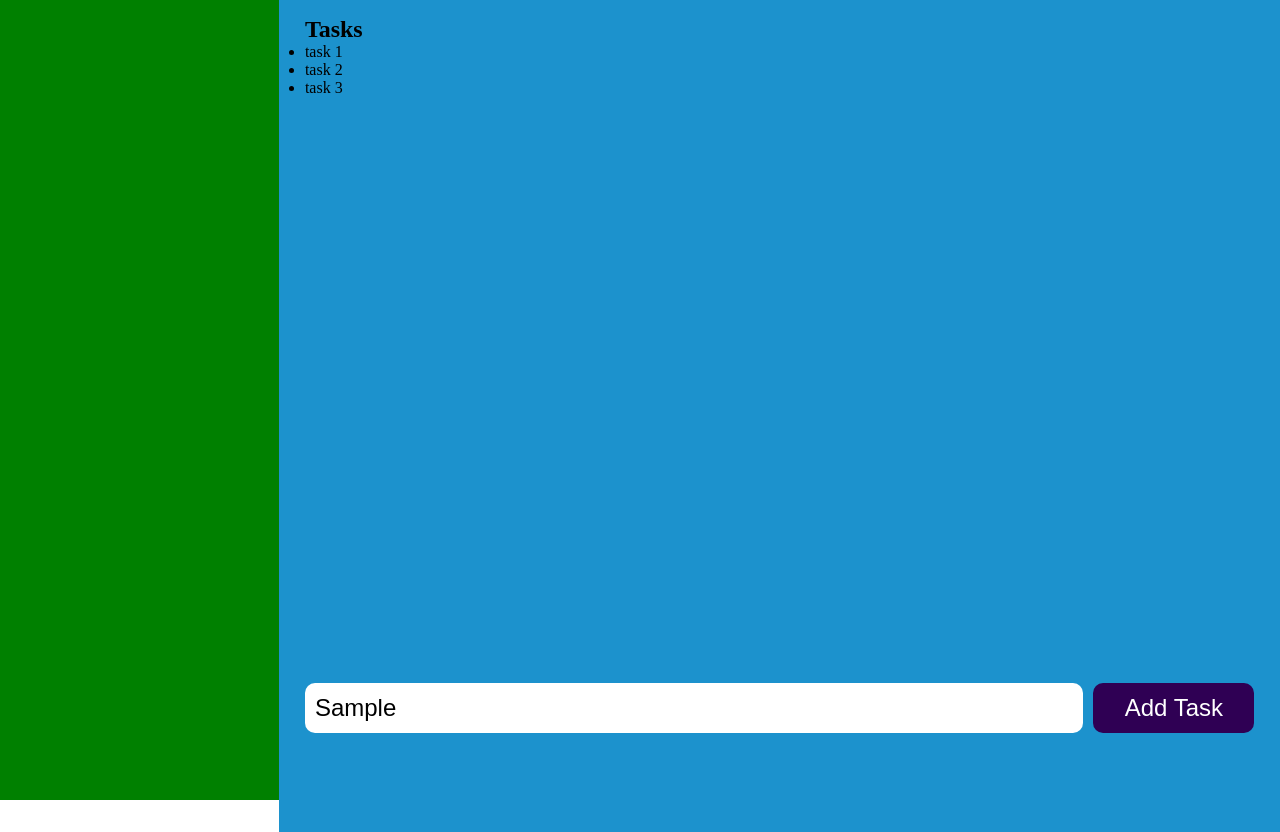
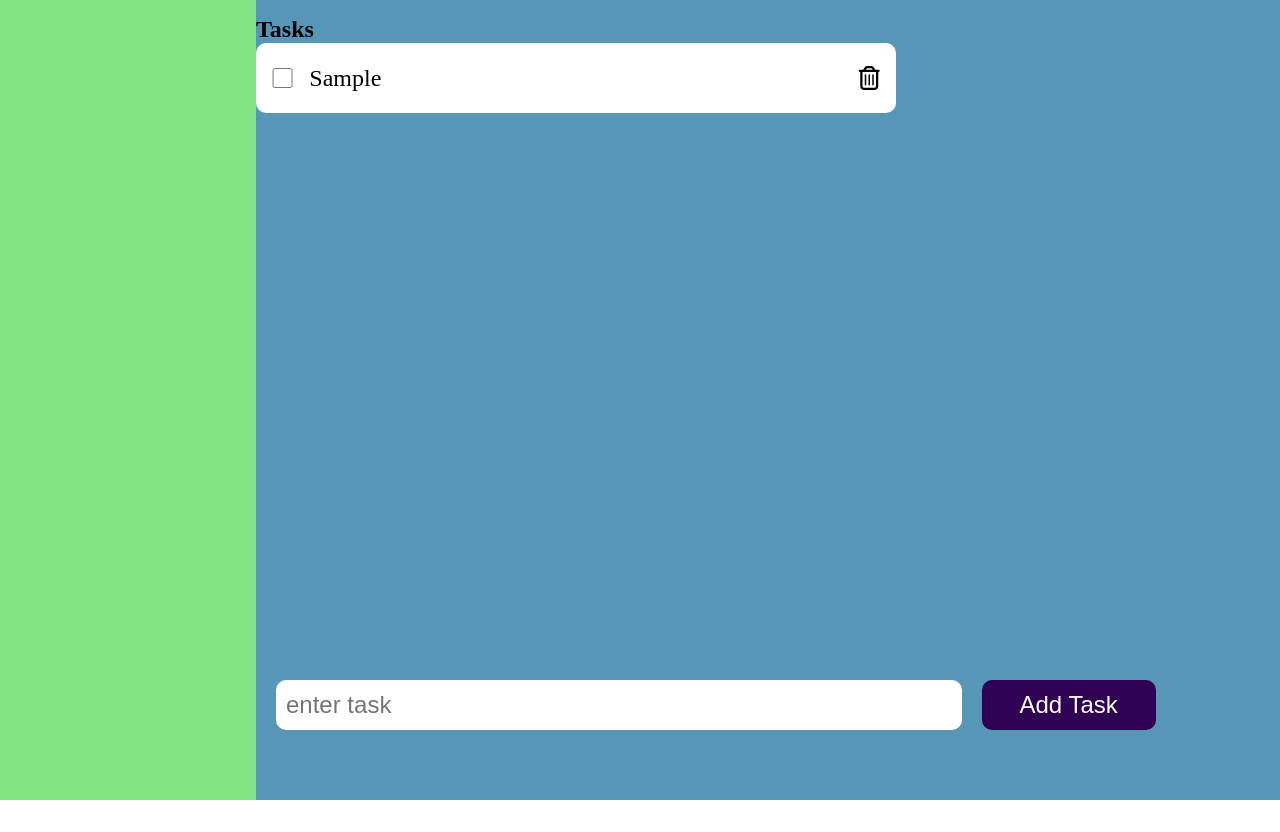
Before and after one commit to SheshankM/React-ToDo, a React (Vite) app: page / in a window 1280 px wide. Both pictures are taken after typing "Sample" into the empty fields and a click on the button "Add Task". After the commit the page ends 800 px from the top, so only its background shows below. Built offline with nearby package versions, Linux system fonts and the light colour scheme.

Commit message:
update styles

```diff
--- a/index.html
+++ b/index.html
@@ -4,6 +4,7 @@
     <meta charset="UTF-8" />
     <link rel="icon" type="image/svg+xml" href="/vite.svg" />
     <meta name="viewport" content="width=device-width, initial-scale=1.0" />
+    <link rel="stylesheet" href="https://cdnjs.cloudflare.com/ajax/libs/font-awesome/6.2.1/css/all.min.css" integrity="sha512-MV7K8+y+gLIBoVD59lQIYicR65iaqukzvf/nwasF0nqhPay5w/9lJmVM2hMDcnK1OnMGCdVK+iQrJ7lzPJQd1w==" crossorigin="anonymous" referrerpolicy="no-referrer" />
     <title>ToDo List</title>
   </head>
   <body>
--- a/src/Components/Sidepanel/side.css
+++ b/src/Components/Sidepanel/side.css
@@ -1,6 +1,10 @@
 .sidebar{
-  flex: 2.5;
   height: 100vh;
-  background-color: green;
+  width: 20vw;
+  background-color: #83e483;
   border: 0;
+  position: fixed;
+  top: 0;
+  left: 0;
+  z-index: 999;
 }
--- a/src/Components/TaskItem/TaskItem.jsx
+++ b/src/Components/TaskItem/TaskItem.jsx
@@ -1,8 +1,8 @@
 import React from 'react'
-
-function TaskItem() {
+import './taskitem.css'
+function TaskItem(props) {
   return (
-    <div>TaskItem</div>
+df
   )
 }
 
--- a/src/Components/TaskItem/taskitem.css
+++ b/src/Components/TaskItem/taskitem.css
@@ -0,0 +1,36 @@
+.taskitem{
+  display: flex ;
+  flex-direction: row;
+  align-items: center;
+  justify-content: space-between;
+  height: 60px;
+  width: 50vw;
+  background-color: white;
+  color: black;
+  padding: 5px 0px;
+  border-radius: 10px;
+}
+
+
+input.check{
+  width: 20px;
+  height: 20px;
+  flex: 1;
+}
+
+.taskname{
+  flex: 10;
+  font-size: 1.5rem;
+}
+.delete-task{
+  flex: 1;
+  font-size: 1.5rem;
+  text-align: center;
+}
+
+.delete-task:hover{
+  color: #e63030;
+  font-size: 1.55rem;
+  transform: scale(1.2);
+  transition: 0.08s;
+}
--- a/src/Components/TaskList/Tasks.jsx
+++ b/src/Components/TaskList/Tasks.jsx
@@ -1,33 +1,34 @@
 
-// import { useReducer } from 'react'
+import { useState } from 'react'
 import './tasks.css'
 
 
-// const initialState = [];
-// const reducer = (state,action)=>{
-//   switch(action){
-//     case 'addTask':
-//     case 'deleteTask':
-//   }
-// }
 function Tasks() {
-
-  // const [state,dispatch]=useReducer(reducer,initialState);
+  const [tasks,setTasks] = useState([]);
+  const handleSubmit = (e) => {
+    e.preventDefault();
+    const input = e.target.elements.name;
+    setTasks((prevtasks)=> [...prevtasks,input.value]);
+    input.value = "";
+  }
   return (
     <div className='tasks'>
       <h2>Tasks</h2>
       <div className="tasksWrapper">
         <div className="tasksview">
-        <ul>
-          <li>task 1</li>
-          <li>task 2</li>
-          <li>task 3</li>
-        </ul>
+          <ul className='tasklist'>
+            {tasks.map((name, index) => (
+              <li className='taskitem' key={index}>
+                <input type="checkbox" name="checkBox" className='check' />
+                <div className="taskname">{name}</div>
+                <i className="fa-regular fa-trash-can delete-task" ></i>
+              </li>))}
+          </ul>
         </div>
-        <div className="bottom">
-          <input type="text" name="taskname" id="task" placeholder='enter task'/>
-          <button className="submit">Add Task</button>
-        </div>
+        <form className="bottom" onSubmit={handleSubmit}>
+          <input type="text" name="name" id="task" placeholder='enter task' />
+          <button className="submit" type='submit'>Add Task </button>
+        </form>
       </div>
     </div>
   )
--- a/src/Components/TaskList/tasks.css
+++ b/src/Components/TaskList/tasks.css
@@ -1,8 +1,9 @@
 .tasks{
-  flex: 8.5;
-  height: 100vh;
-  background-color: #1c92cd;
-  padding: 2vh 2vw;
+  width: 100vw;
+  height:inherit;
+  background-color: #5696b6;
+  padding: 2vh 2vw 2vh 20vw;
+  overflow-y: scroll;
 }
 
 .tasksWrapper{
@@ -14,23 +15,37 @@
   height: 80vh;
 }
 
+ul.tasklist{
+  list-style-type: none;
+}
+ul.tasklist li{
+  margin-bottom: 10px;
+}
 
 .bottom{
-  width: 100%;
+  width: 80%;
+  display: flex;
   height: 15vh;
-  display: flex;
   column-gap: 10px;
+  position: fixed;
+  bottom:0;
+  right: 0;
+  padding-top: 30px;
+  background-color: #5696b6;
 }
 
-input{
-  width: 80%;
+input#task{
+  width: 65%;
   height: 50px;
   border: 0;
   border-radius: 10px;
   padding: 0px 10px;
   font-size: 1.5rem;
+  position: relative;
+  left: 20px;
+
 }
-input:focus{
+input#task:focus{
   outline: none;
 }
 
@@ -42,4 +57,43 @@ input:focus{
   background-color: rgb(47, 0, 84);
   color: white;
   font-size: 1.5rem;
+  margin-left: 30px;
 }
+
+
+.taskitem{
+  display: flex ;
+  flex-direction: row;
+  align-items: center;
+  justify-content: space-between;
+  height: 60px;
+  width: 50vw;
+  background-color: white;
+  color: black;
+  padding: 5px 0px;
+  border-radius: 10px;
+}
+
+
+input.check{
+  width: 20px;
+  height: 20px;
+  flex: 1;
+}
+
+.taskname{
+  flex: 10;
+  font-size: 1.5rem;
+}
+.delete-task{
+  flex: 1;
+  font-size: 1.5rem;
+  text-align: center;
+}
+
+.delete-task:hover{
+  color: #e63030;
+  font-size: 1.55rem;
+  transform: scale(1.2);
+  transition: 0.08s;
+}
--- a/src/index.css
+++ b/src/index.css
@@ -2,3 +2,12 @@
   margin: 0;
   padding: 0;
 }
+
+::-webkit-scrollbar {
+  width: 0em;
+  background-color: #5696b6;
+}
+
+::-webkit-scrollbar-thumb {
+background-color: #5696b6;
+}
```
